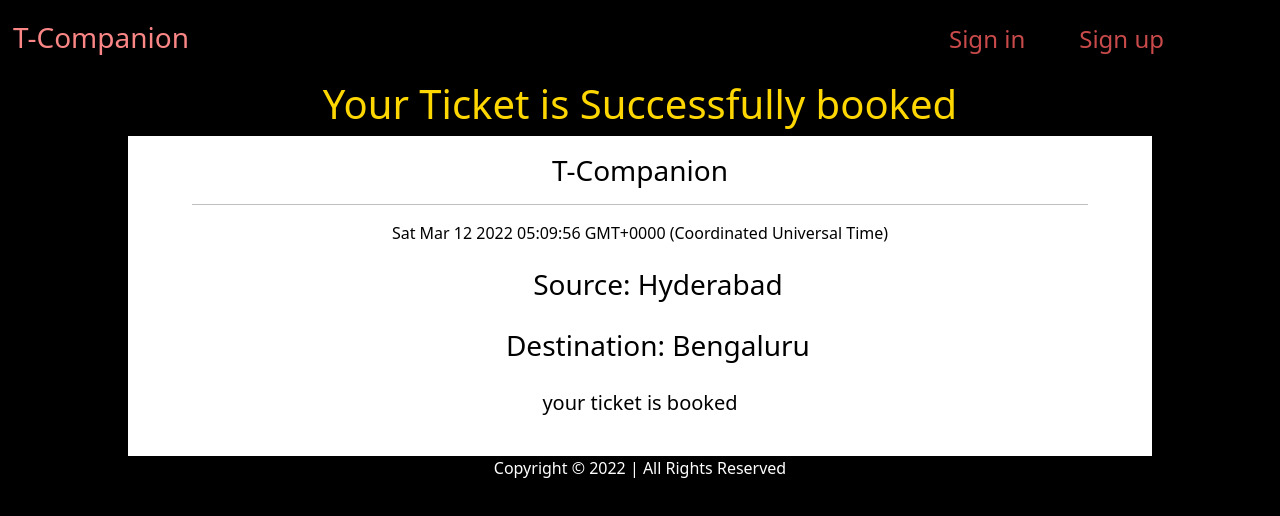
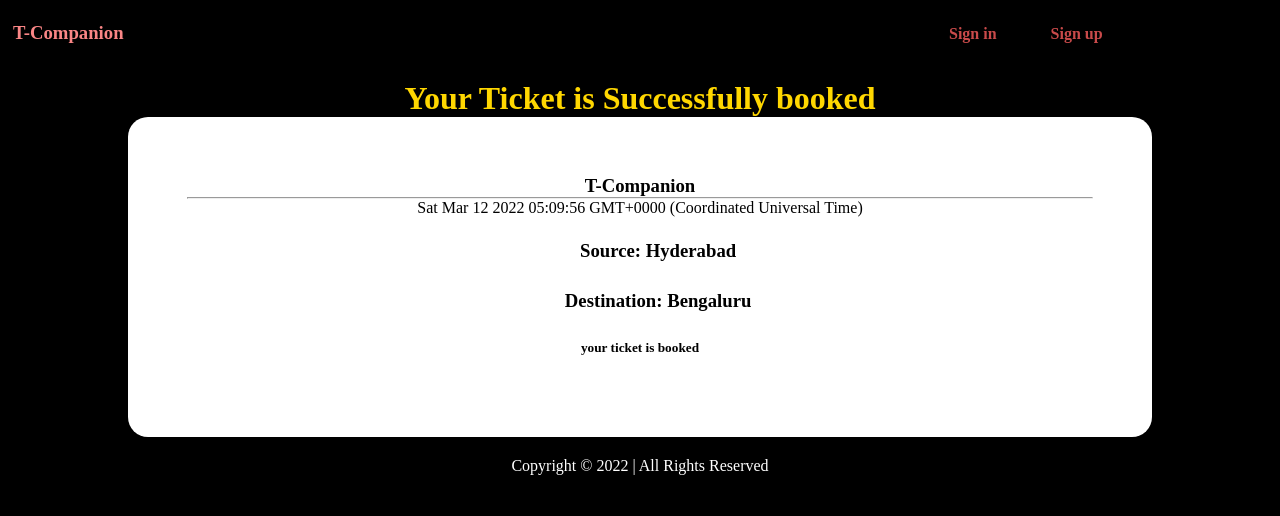
Before and after one commit to kanthalaHarivardhanReddy/bus-reservation-system, a React (Create React App) app: page /ticket in a window 1280 px wide. Shown: the top 516 px of the page. Built offline with nearby package versions, Linux system fonts and the light colour scheme.

Commit message:
minor changes

```diff
--- a/public/index.html
+++ b/public/index.html
@@ -7,15 +7,10 @@
   <meta name="description" content="Web site created using create-react-app" />
   <link rel="apple-touch-icon" href="%PUBLIC_URL%/logo192.png" />
   <link rel="manifest" href="%PUBLIC_URL%/manifest.json" />
-  <link href="https://cdn.jsdelivr.net/npm/bootstrap@5.1.3/dist/css/bootstrap.min.css" rel="stylesheet"
-    integrity="sha384-1BmE4kWBq78iYhFldvKuhfTAU6auU8tT94WrHftjDbrCEXSU1oBoqyl2QvZ6jIW3" crossorigin="anonymous">
-    <title>React App</title>
+   <title>T-Companion App</title>
 </head>
 
 <body>
-  <script src="https://cdn.jsdelivr.net/npm/bootstrap@5.1.3/dist/js/bootstrap.bundle.min.js"
-    integrity="sha384-ka7Sk0Gln4gmtz2MlQnikT1wXgYsOg+OMhuP+IlRH9sENBO0LRn5q+8nbTov4+1p"
-    crossorigin="anonymous"></script>
   <noscript>You need to enable JavaScript to run this app.</noscript>
   <div id="root"></div>
 </body>
--- a/src/Footer.jsx
+++ b/src/Footer.jsx
@@ -3,7 +3,7 @@ import React from "react";
 const Footer=()=>{
     return (
         <>
-        <footer style={{height:'10vh', bottm:'0',backgroundcolor:'black', color:'white', textAlign:"center"}} className = "FootCont">
+        <footer style={{height:'5vh',marginTop:'20px', bottm:'0',backgroundcolor:'black', color:'white', textAlign:"center"}} className = "FootCont">
             Copyright &copy; 2022 | All Rights Reserved
         </footer>
         </>
--- a/src/Signin.jsx
+++ b/src/Signin.jsx
@@ -7,6 +7,7 @@ const Signin = ()=>{
         <>
             <section style={{height:'90vh'}}>
             <h1>Login page</h1>
+            <h6>Login to use the services</h6>
             <div className="container" style={{color:"black", fontWeigh:600}}>
                 <div class = "box">
                     Email<input type="email" placeholder="abc@xyz.com" name = "email"></input>
--- a/src/Ticket.jsx
+++ b/src/Ticket.jsx
@@ -9,7 +9,8 @@ const Ticket=(props)=>{
         margin:'auto',
         height:'40vh',
         justifyContent:'center',
-        alignItems:'center'
+        alignItems:'center',
+        borderRadius:'20px'
     }
     const h3style={
         margin:'2%',
```
